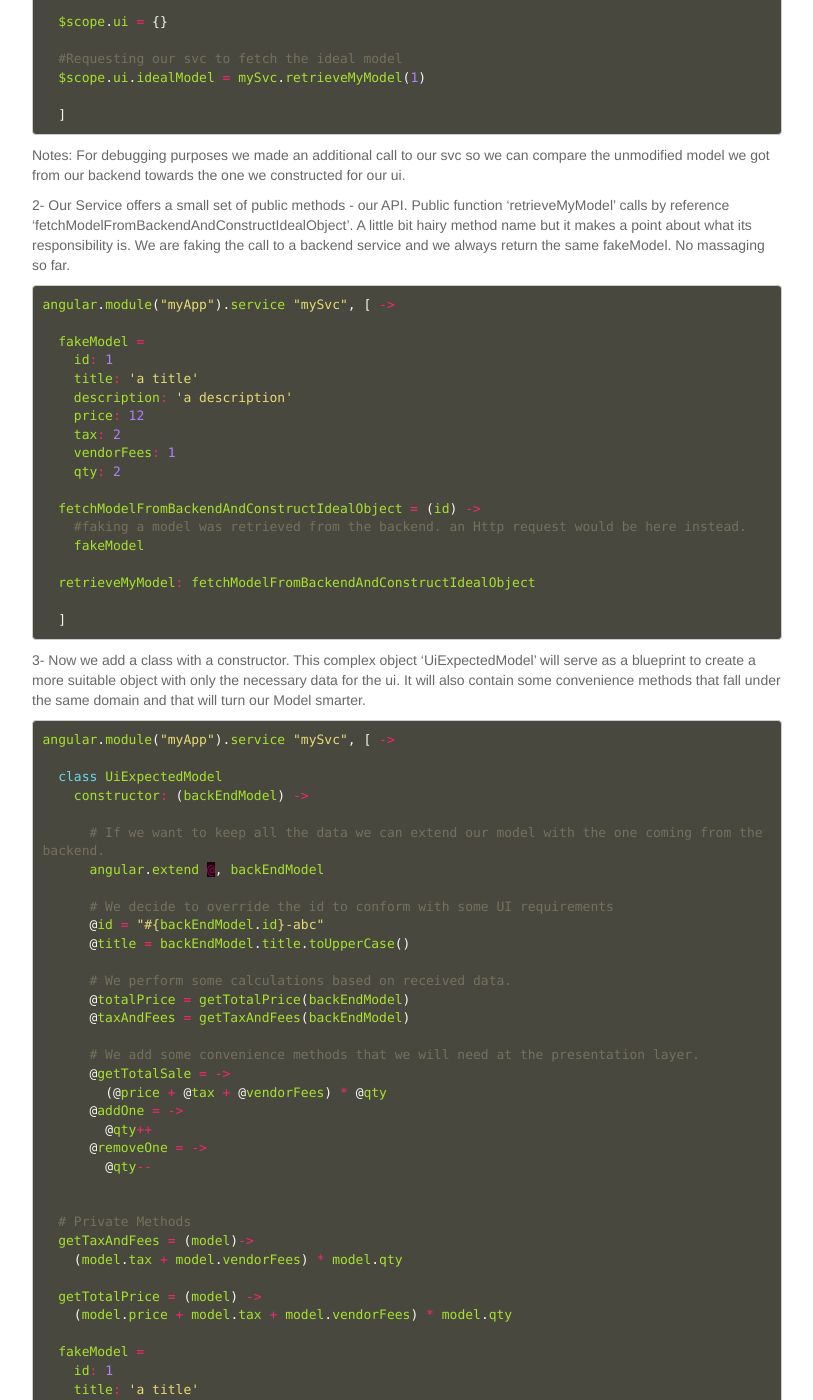
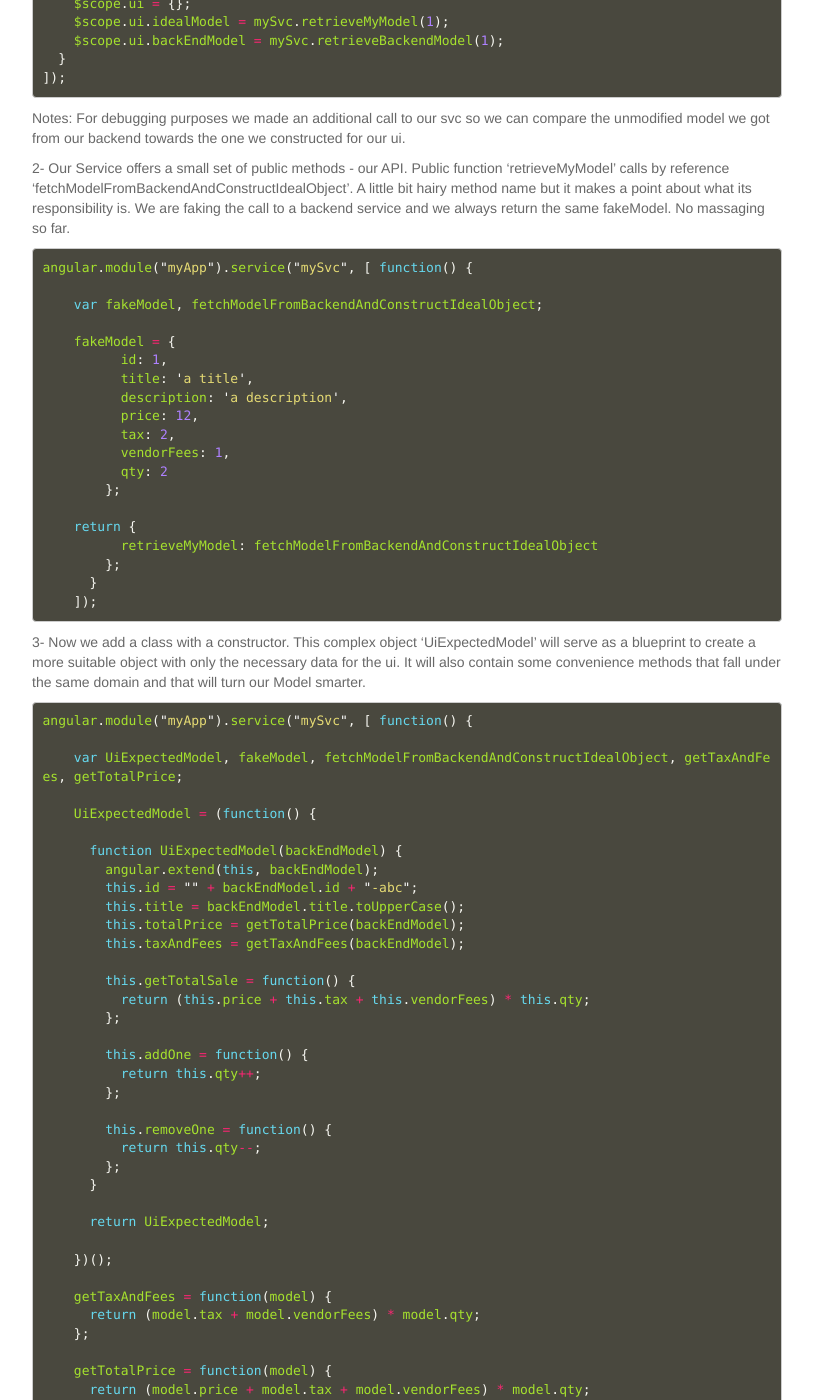
Before and after one commit to ng-learn-org/ng-learn-org.github.io, a Jekyll site: the page built from _posts/2013-10-31-Service-Init-Complex-Objects.md, in a window 1280 px wide and 1400 px high, scrolled down 391 px. Shown: the whole window, without its empty margins (38-851 px from the left). Built offline with Jekyll 4.4.1, drawn with Linux system fonts in a browser that asks for light colours; comment, search, counter and statistics services are not loaded; some of the changed text lies outside the part shown.

Commit message:
updated complex object to JS

```diff
--- a/_posts/2013-10-31-Service-Init-Complex-Objects.md
+++ b/_posts/2013-10-31-Service-Init-Complex-Objects.md
@@ -11,15 +11,15 @@ Lets say we want to model the object we retrieved from our backend. We want to m
 
 1- Our Controller will be just a pass through. It will only call our service and make sure that the model we obtain we attach it to our scope so the presentation layer has access to it.
 
-{% highlight coffeescript %}
-angular.module("myApp").controller "myCtrl", [ "$scope", "mySvc", ($scope, mySvc) ->
+{% highlight javascript %}
 
-  $scope.ui = {}
+angular.module("myApp").controller("myCtrl", ["$scope", "mySvc", function($scope, mySvc) {
+    $scope.ui = {};
+    $scope.ui.idealModel = mySvc.retrieveMyModel(1);
+    $scope.ui.backEndModel = mySvc.retrieveBackendModel(1);
+  }
+]);
 
-  #Requesting our svc to fetch the ideal model
-  $scope.ui.idealModel = mySvc.retrieveMyModel(1)
-
-  ]
 {% endhighlight %}
 
 Notes: For debugging purposes we made an additional call to our svc so we can compare the unmodified model we got from our backend towards the one we constructed for our ui.
@@ -27,82 +27,94 @@ Notes: For debugging purposes we made an additional call to our svc so we can co
 2- Our Service offers a small set of public methods - our API. Public function 'retrieveMyModel' calls by reference 'fetchModelFromBackendAndConstructIdealObject'.
 A little bit hairy method name but it makes a point about what its responsibility is. We are faking the call to a backend service and we always return the same fakeModel. No massaging so far.
 
-{% highlight coffeescript %}
-angular.module("myApp").service "mySvc", [ ->
+{% highlight javascript %}
 
-  fakeModel =
-    id: 1
-    title: 'a title'
-    description: 'a description'
-    price: 12
-    tax: 2
-    vendorFees: 1
-    qty: 2
+angular.module("myApp").service("mySvc", [ function() {
 
-  fetchModelFromBackendAndConstructIdealObject = (id) ->
-    #faking a model was retrieved from the backend. an Http request would be here instead.
-    fakeModel
+    var fakeModel, fetchModelFromBackendAndConstructIdealObject;
 
-  retrieveMyModel: fetchModelFromBackendAndConstructIdealObject
+    fakeModel = {
+          id: 1,
+          title: 'a title',
+          description: 'a description',
+          price: 12,
+          tax: 2,
+          vendorFees: 1,
+          qty: 2
+        };
 
-  ]
+    return {
+          retrieveMyModel: fetchModelFromBackendAndConstructIdealObject
+        };
+      }
+    ]);
+
 {% endhighlight %}
 
 3- Now we add a class with a constructor. This complex object 'UiExpectedModel' will serve as a blueprint to create a more suitable object with only the necessary data for the ui.
 It will also contain some convenience methods that fall under the same domain and that will turn our Model smarter.
 
-{% highlight coffeescript %}
-angular.module("myApp").service "mySvc", [ ->
+{% highlight javascript %}
 
-  class UiExpectedModel
-    constructor: (backEndModel) ->
+angular.module("myApp").service("mySvc", [ function() {
 
-      # If we want to keep all the data we can extend our model with the one coming from the backend.
-      angular.extend @, backEndModel
+    var UiExpectedModel, fakeModel, fetchModelFromBackendAndConstructIdealObject, getTaxAndFees, getTotalPrice;
 
-      # We decide to override the id to conform with some UI requirements
-      @id = "#{backEndModel.id}-abc"
-      @title = backEndModel.title.toUpperCase()
+    UiExpectedModel = (function() {
 
-      # We perform some calculations based on received data.
-      @totalPrice = getTotalPrice(backEndModel)
-      @taxAndFees = getTaxAndFees(backEndModel)
+      function UiExpectedModel(backEndModel) {
+        angular.extend(this, backEndModel);
+        this.id = "" + backEndModel.id + "-abc";
+        this.title = backEndModel.title.toUpperCase();
+        this.totalPrice = getTotalPrice(backEndModel);
+        this.taxAndFees = getTaxAndFees(backEndModel);
 
-      # We add some convenience methods that we will need at the presentation layer.
-      @getTotalSale = ->
-        (@price + @tax + @vendorFees) * @qty
-      @addOne = ->
-        @qty++
-      @removeOne = ->
-        @qty--
+        this.getTotalSale = function() {
+          return (this.price + this.tax + this.vendorFees) * this.qty;
+        };
 
+        this.addOne = function() {
+          return this.qty++;
+        };
 
-  # Private Methods
-  getTaxAndFees = (model)->
-    (model.tax + model.vendorFees) * model.qty
+        this.removeOne = function() {
+          return this.qty--;
+        };
+      }
 
-  getTotalPrice = (model) ->
-    (model.price + model.tax + model.vendorFees) * model.qty
+      return UiExpectedModel;
 
-  fakeModel =
-    id: 1
-    title: 'a title'
-    description: 'a description'
-    price: 12
-    tax: 2
-    vendorFees: 1
-    qty: 2
+    })();
 
-  fetchModelFromBackendAndConstructIdealObject = (id) ->
+    getTaxAndFees = function(model) {
+      return (model.tax + model.vendorFees) * model.qty;
+    };
 
-    #faking a model was retrieved from the backend. an Http request would be here instead.
-    #instead of returning the model as it is, we create a new UiExpectedModel using our constructor.
+    getTotalPrice = function(model) {
+      return (model.price + model.tax + model.vendorFees) * model.qty;
+    };
 
-    new UiExpectedModel fakeModel
+    fakeModel = {
+      id: 1,
+      title: 'a title',
+      description: 'a description',
+      price: 12,
+      tax: 2,
+      vendorFees: 1,
+      qty: 2
+    };
 
-  retrieveMyModel: fetchModelFromBackendAndConstructIdealObject
+    fetchModelFromBackendAndConstructIdealObject = function(id) {
+      return new UiExpectedModel(fakeModel);
+    };
 
-  ]
+    return {
+      retrieveMyModel: fetchModelFromBackendAndConstructIdealObject
+    };
+  }
+]);
+
 {% endhighlight %}
 
-{% include plunker.html id="TFgtMTgI2tdHYUtDgzUl" %}
+Javascript Working App and Code: {% include plunker.html id="TFgtMTgI2tdHYUtDgzUl" %}
+CoffeeScript Working App and Code: {% include plunker.html id="cTy2SAC0tupocveiFhtG" %}
```
